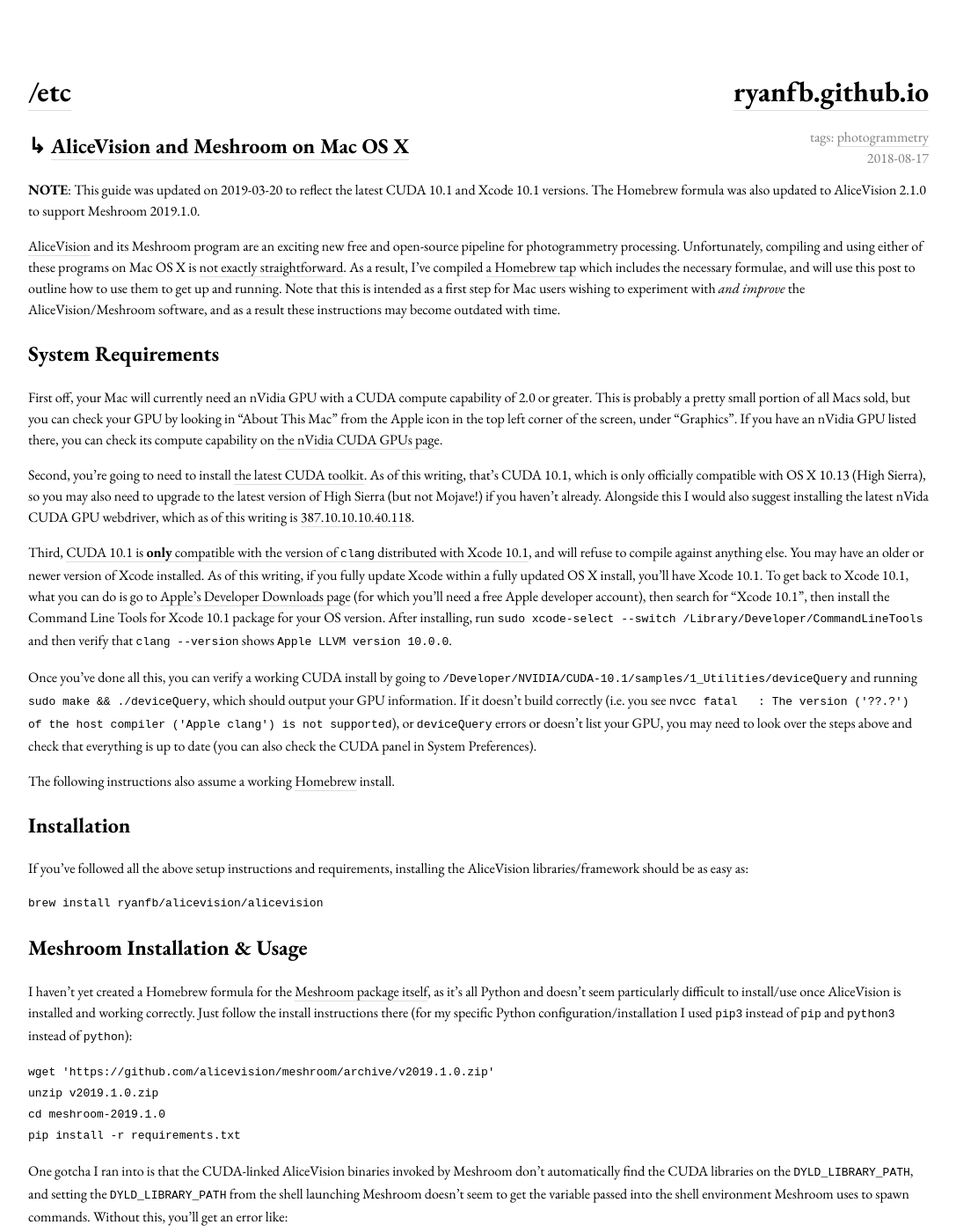
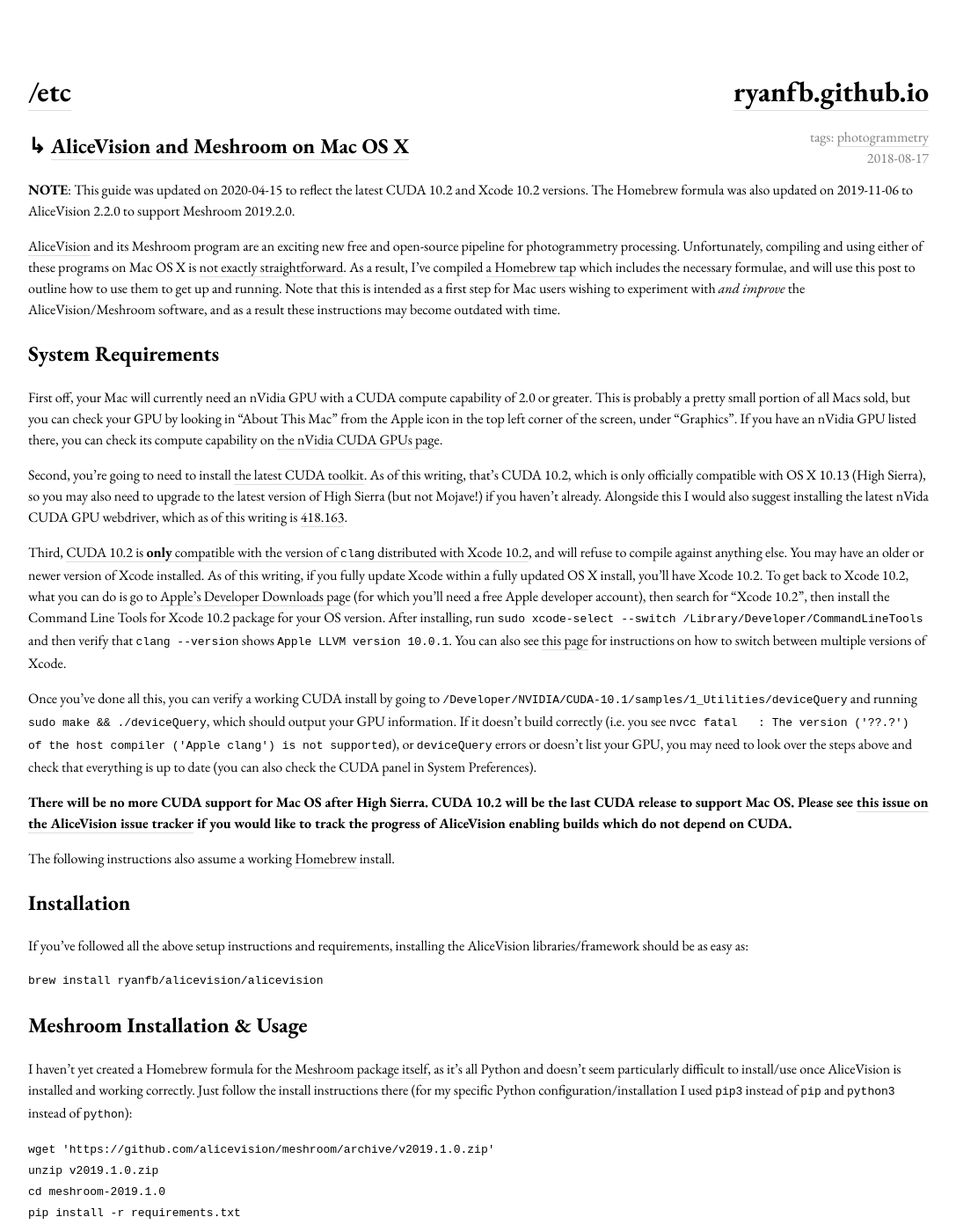
Before and after one commit to ryanfb/etc, a Jekyll site: the page built from _posts/2018-08-17-alicevision_and_meshroom_on_mac_os_x.md, in a window 1280 px wide and 1400 px high. Shown: the whole window at 88% size, without its empty margins (96-1183 px from the left). Built offline with Jekyll 4.4.1, drawn with Linux system fonts in a browser that asks for light colours; nearby versions of some CDN libraries.

Commit message:
AliceVision & Meshroom: Update for CUDA 10.2 etc.

```diff
--- a/_posts/2018-08-17-alicevision_and_meshroom_on_mac_os_x.md
+++ b/_posts/2018-08-17-alicevision_and_meshroom_on_mac_os_x.md
@@ -4,7 +4,7 @@
 - photogrammetry
 ---
 
-**NOTE**: This guide was updated on 2019-03-20 to reflect the latest CUDA 10.1 and Xcode 10.1 versions. The Homebrew formula was also updated to AliceVision 2.1.0 to support Meshroom 2019.1.0.
+**NOTE**: This guide was updated on 2020-04-15 to reflect the latest CUDA 10.2 and Xcode 10.2 versions. The Homebrew formula was also updated on 2019-11-06 to AliceVision 2.2.0 to support Meshroom 2019.2.0.
 
 [AliceVision](https://alicevision.github.io/) and its Meshroom program are an exciting new free and open-source pipeline for photogrammetry processing. Unfortunately, compiling and using either of these programs on Mac OS X is [not exactly straightforward](https://github.com/alicevision/AliceVision/issues/444). As a result, I've compiled [a Homebrew tap](http://github.com/ryanfb/homebrew-alicevision) which includes the necessary formulae, and will use this post to outline how to use them to get up and running. Note that this is intended as a first step for Mac users wishing to experiment with *and improve* the AliceVision/Meshroom software, and as a result these instructions may become outdated with time.
 
@@ -12,11 +12,13 @@
 
 First off, your Mac will currently need an nVidia GPU with a CUDA compute capability of 2.0 or greater. This is probably a pretty small portion of all Macs sold, but you can check your GPU by looking in "About This Mac" from the Apple icon in the top left corner of the screen, under "Graphics". If you have an nVidia GPU listed there, you can check its compute capability on [the nVidia CUDA GPUs page](https://developer.nvidia.com/cuda-gpus).
 
-Second, you're going to need to install [the latest CUDA toolkit](https://developer.nvidia.com/cuda-downloads). As of this writing, that's CUDA 10.1, which is only officially compatible with OS X 10.13 (High Sierra), so you may also need to upgrade to the latest version of High Sierra (but not Mojave!) if you haven't already. Alongside this I would also suggest installing the latest nVida CUDA GPU webdriver, which as of this writing is [387.10.10.10.40.118](https://www.nvidia.com/download/driverResults.aspx/142160/en-us).
+Second, you're going to need to install [the latest CUDA toolkit](https://developer.nvidia.com/cuda-downloads). As of this writing, that's CUDA 10.2, which is only officially compatible with OS X 10.13 (High Sierra), so you may also need to upgrade to the latest version of High Sierra (but not Mojave!) if you haven't already. Alongside this I would also suggest installing the latest nVida CUDA GPU webdriver, which as of this writing is [418.163](https://www.nvidia.com/en-us/drivers/cuda/mac-driver-archive/).
 
-Third, [CUDA 10.1 is **only** compatible with the version of `clang` distributed with Xcode 10.1](https://docs.nvidia.com/cuda/cuda-installation-guide-mac-os-x/index.html), and will refuse to compile against anything else. You may have an older or newer version of Xcode installed. As of this writing, if you fully update Xcode within a fully updated OS X install, you'll have Xcode 10.1. To get back to Xcode 10.1, what you can do is go to [Apple's Developer Downloads page](https://developer.apple.com/download/more/) (for which you'll need a free Apple developer account), then search for "Xcode 10.1", then install the Command Line Tools for Xcode 10.1 package for your OS version. After installing, run `sudo xcode-select --switch /Library/Developer/CommandLineTools` and then verify that `clang --version` shows `Apple LLVM version 10.0.0`.
+Third, [CUDA 10.2 is **only** compatible with the version of `clang` distributed with Xcode 10.2](https://docs.nvidia.com/cuda/cuda-installation-guide-mac-os-x/index.html), and will refuse to compile against anything else. You may have an older or newer version of Xcode installed. As of this writing, if you fully update Xcode within a fully updated OS X install, you'll have Xcode 10.2. To get back to Xcode 10.2, what you can do is go to [Apple's Developer Downloads page](https://developer.apple.com/download/more/) (for which you'll need a free Apple developer account), then search for "Xcode 10.2", then install the Command Line Tools for Xcode 10.2 package for your OS version. After installing, run `sudo xcode-select --switch /Library/Developer/CommandLineTools` and then verify that `clang --version` shows `Apple LLVM version 10.0.1`. You can also see [this page](https://roadfiresoftware.com/2017/09/how-to-install-multiple-versions-of-xcode-at-the-same-time/) for instructions on how to switch between multiple versions of Xcode.
 
 Once you've done all this, you can verify a working CUDA install by going to `/Developer/NVIDIA/CUDA-10.1/samples/1_Utilities/deviceQuery` and running `sudo make && ./deviceQuery`, which should output your GPU information. If it doesn't build correctly (i.e. you see `nvcc fatal   : The version ('??.?') of the host compiler ('Apple clang') is not supported`), or `deviceQuery` errors or doesn't list your GPU, you may need to look over the steps above and check that everything is up to date (you can also check the CUDA panel in System Preferences).
+
+**There will be no more CUDA support for Mac OS after High Sierra. CUDA 10.2 will be the last CUDA release to support Mac OS. Please see [this issue on the AliceVision issue tracker](https://github.com/alicevision/AliceVision/issues/439) if you would like to track the progress of AliceVision enabling builds which do not depend on CUDA.**
 
 The following instructions also assume a working [Homebrew](https://brew.sh/) install.
 
```
